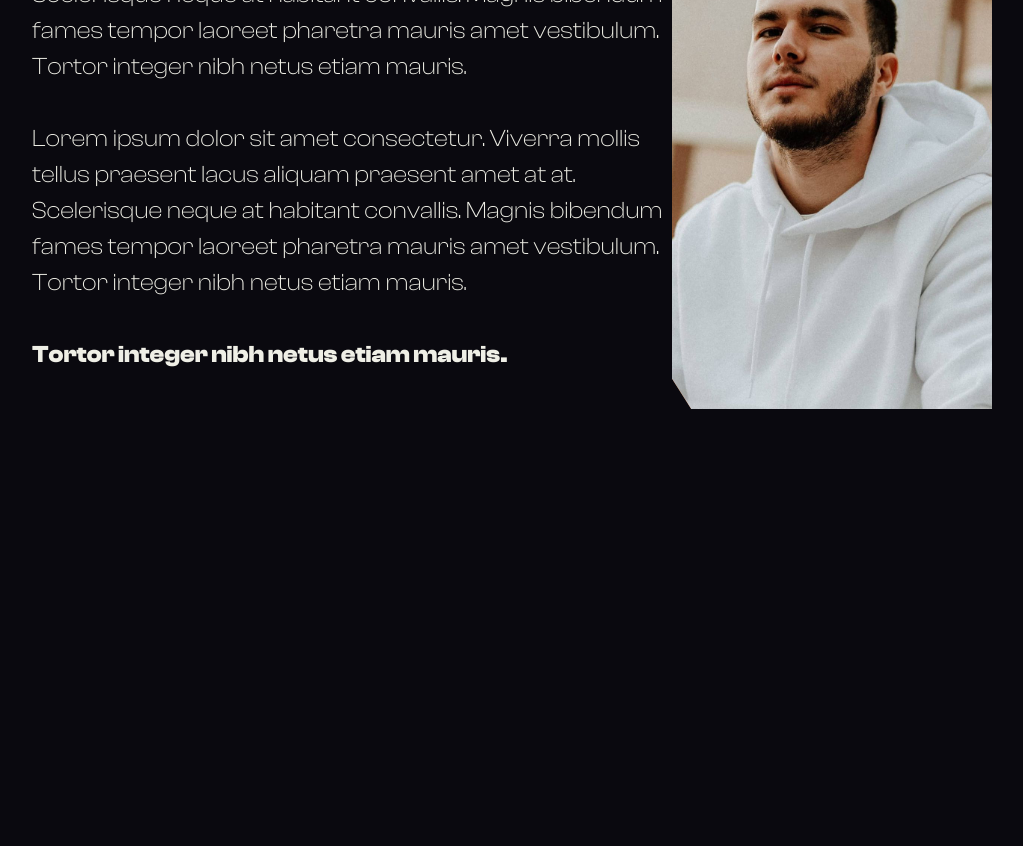
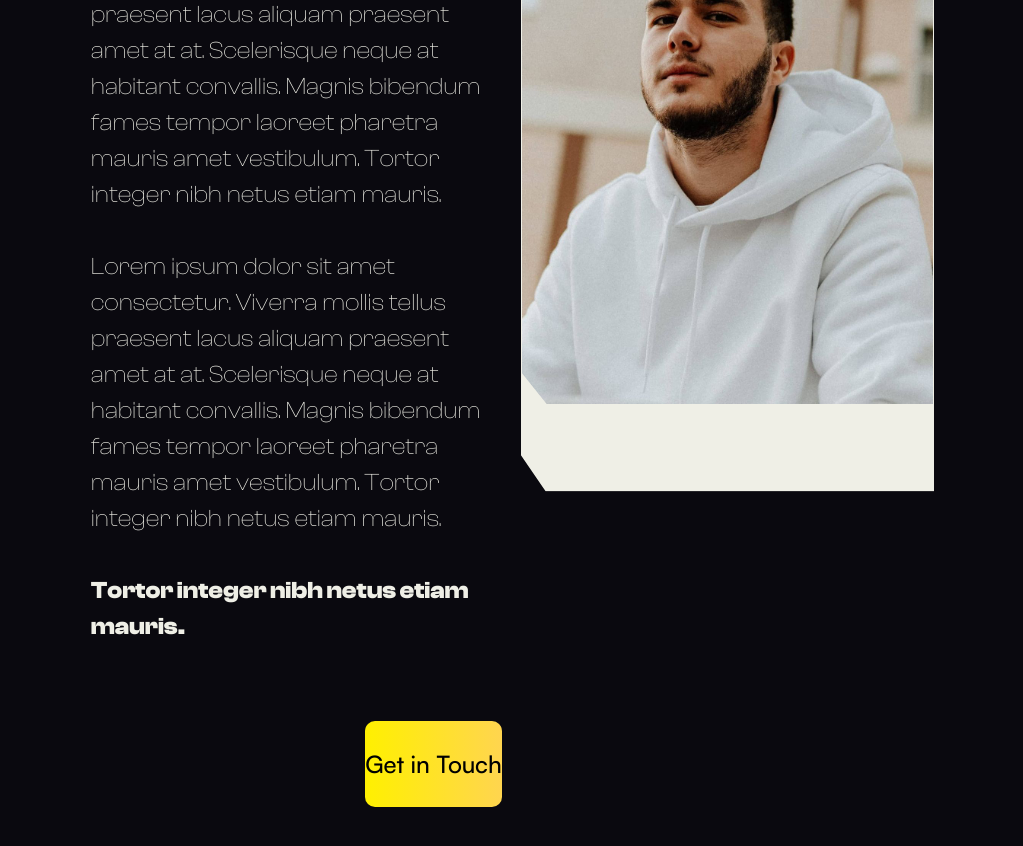
Before and after one commit to RickyPox/portfolio, a Next.js app: page /en in a window 1280 px wide. Shown: the part 1560-2406 px from the top of the page, without its empty margins (128-1151 px from the left). Before the commit the page ends 1969 px from the top, so only its background shows below. Built offline with nearby package versions, Linux system fonts and the light colour scheme.

Commit message:
GetToKnow Pt2 / TechStacks

```diff
--- a/app/globals.css
+++ b/app/globals.css
@@ -6,12 +6,14 @@
     --background: #0a090f;
     --main-text-color: #efefe6;
     --hightlight-text: #fff000;
+    --button-background: linear-gradient(to right, #fff000, #ffd54f);
 }
 
 @theme inline {
     --color-background: var(--background);
     --color-main-text: var(--main-text-color);
     --color-hightlight-text: var(--hightlight-text);
+    --color-button-background: var(--button-background);
 }
 
 html {
@@ -39,7 +41,7 @@ h2 {
 
 p {
     font-size: 1.5rem;
-    font-family: "ClashDisplay-Light";
+    font-family: "ClashDisplay-ExtraLight";
     color: var(--main-text-color);
 }
 p.bold {
@@ -53,6 +55,8 @@ p.bold {
 .main-grid {
     display: grid;
     grid-template-columns: repeat(8, minmax(0, 1fr));
+    gap: 20px;
+    margin: 0px 75px;
 }
 
 h1.line-spacing {
@@ -62,3 +66,25 @@ h1.line-spacing {
 .clip-mask {
     clip-path: polygon(99% 0, 99% 6%, 100% 7%, 100% 100%, 6% 100%, 0 94%, 0 0);
 }
+
+.image-container {
+    position: relative;
+    isolation: isolate; /* garante que o pseudo-elemento não escape do container */
+}
+
+.image-container::before {
+    max-height: 600px;
+    content: "";
+    position: absolute;
+    inset: 0;
+    background: var(--color-main-text); /* cor do contorno */
+    clip-path: polygon(99% 0, 99% 6%, 100% 7%, 100% 100%, 6% 100%, 0 94%, 0 0);
+    z-index: -1;
+    transform: scale(1.005);
+}
+
+button {
+    font-family: "Satoshi-Medium";
+    font-size: 1.5rem;
+    background: var(--button-background);
+}
--- /dev/null
+++ b/components/Button.tsx
@@ -0,0 +1,11 @@
+import React from "react";
+
+export default function Button({ text, href }: any) {
+    return (
+        <div>
+            <button className="w-full py-[25px] rounded-[10px]">
+                <a href={href}>{text}</a>
+            </button>
+        </div>
+    );
+}
--- a/components/GetToKnow.tsx
+++ b/components/GetToKnow.tsx
@@ -1,5 +1,6 @@
 import React from "react";
 import { useLanguage } from "@/context/LanguageContext";
+import Button from "./Button";
 
 export default function GetToKnow() {
     const dict = useLanguage();
@@ -14,18 +15,23 @@ export default function GetToKnow() {
                     ))}
                 </h1>
             </div>
-            <div className="col-start-2 col-span-4 mt-[35px]">
+            <div className="col-start-2 col-span-3 mt-[35px] grid grid-cols-3">
                 {dict.about.info.map((parapgrah: any, i: any) => (
-                    <p key={i} className={`${parapgrah.bold ? "bold" : ""}`}>
+                    <p key={i} className={`${parapgrah.bold ? "bold" : ""} col-span-4`}>
                         {parapgrah.text}
                         <br></br>
                         <br></br>
                     </p>
                 ))}
+                <div className="col-start-3 col-span-1 my-[40px]">
+                    <Button text={dict.about.button} href="#" />
+                </div>
             </div>
-            <div className="col-start-6 col-span-2 mt-[35px] flex justify-center">
-                <div className="relative w-full h-full clip-mask bg-amber-800">
-                    <img src="/Foto.png" className="w-full h-full object-cover" alt="Imagem mascarada" />
+            <div className="col-start-5 col-span-3 flex justify-center">
+                <div className="image-container">
+                    <div className="relative w-full max-h-[600px] clip-mask">
+                        <img src="/Foto.png" className="w-full h-full object-cover" alt="Imagem mascarada" />
+                    </div>
                 </div>
             </div>
         </div>
--- /dev/null
+++ b/components/TechStacks.tsx
@@ -0,0 +1,18 @@
+export default function TechStacks() {
+    const techs = [
+        { name: "Html 5", img: "" },
+        { name: "Css", img: "" },
+        { name: "Javascript", img: "" },
+        { name: "Typescript", img: "" },
+        { name: "React", img: "" },
+        { name: "Nextjs", img: "" },
+        { name: "Tailwindcss", img: "" },
+        { name: "Gsap", img: "" },
+        { name: "Supabase", img: "" },
+        { name: "APIs", img: "" },
+        { name: "Vercel", img: "" },
+        { name: "Github", img: "" },
+    ];
+
+    return <div></div>;
+}
```
